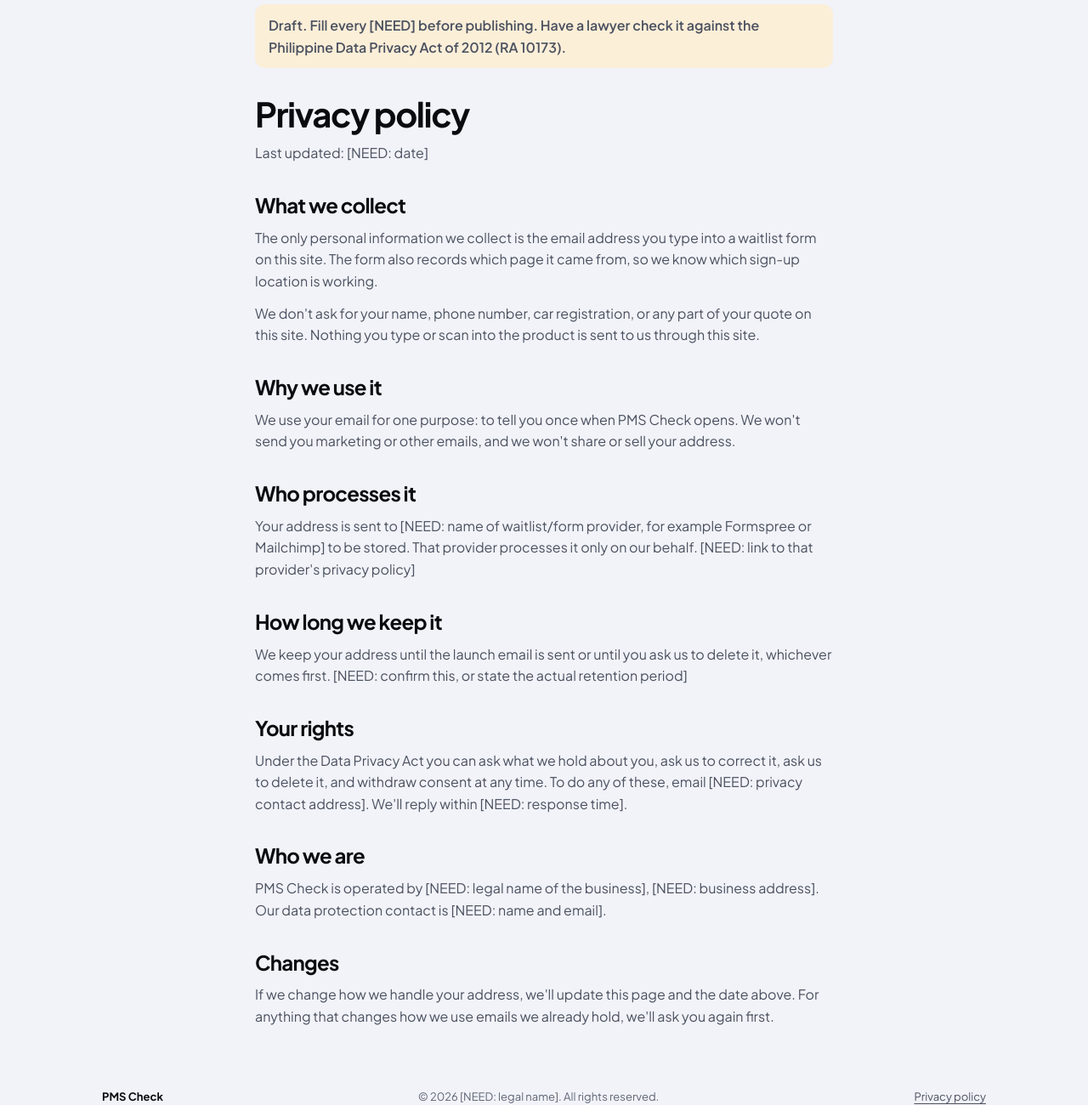
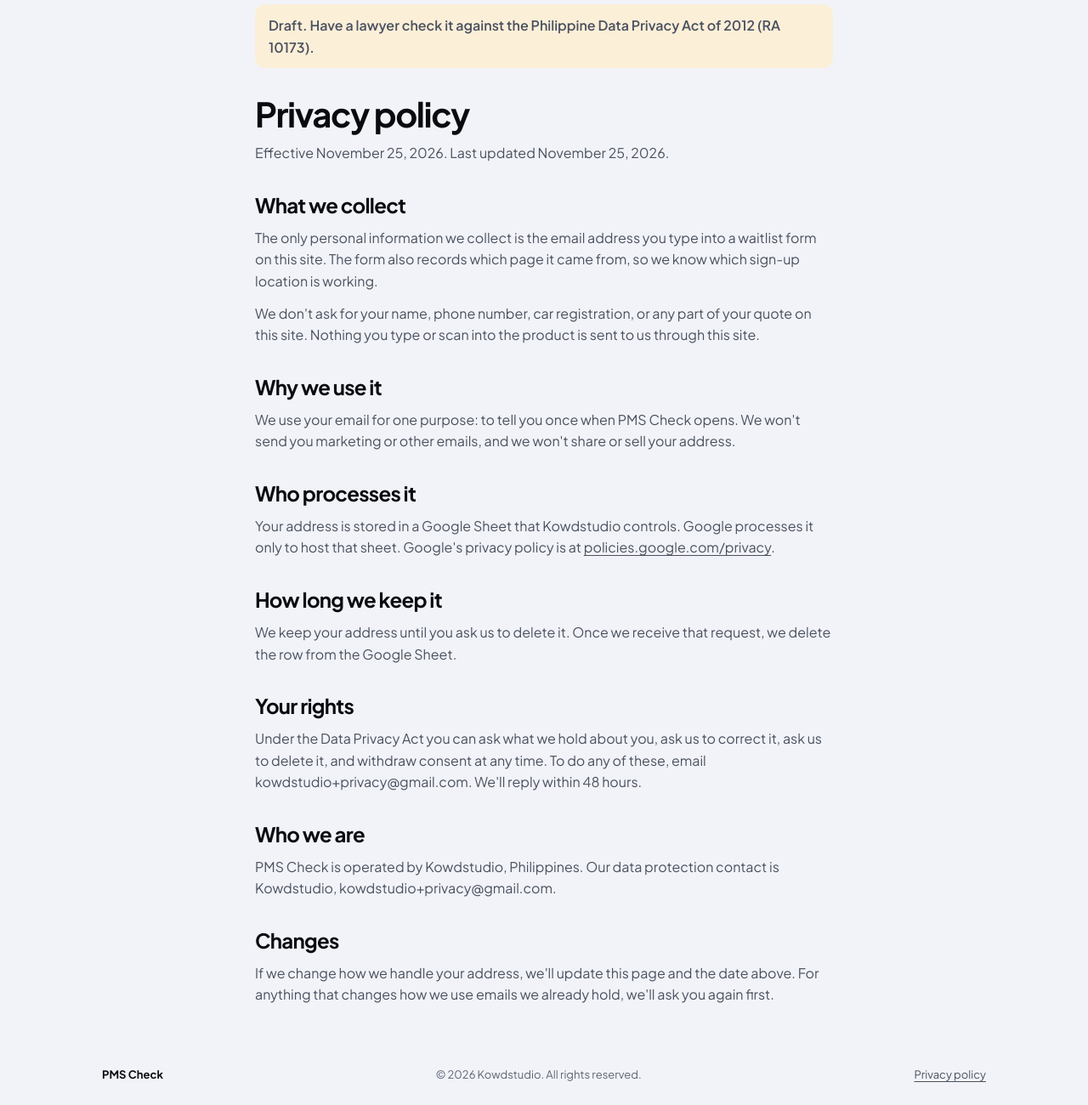
Before and after one commit to enjineerds/pms-check, an Astro site in the folder landing-page/: page /privacy in a window 1280 px wide. Shown: the part 119-1419 px from the top of the page at 85% size. After the commit the page ends 1394 px from the top, so only its background shows below. Built offline with nearby package versions, Linux system fonts and the light colour scheme; Astro itself is replaced by a stand-in of ours.

Commit message:
doc: legal terms

```diff
--- a/landing-page/src/pages/index.astro
+++ b/landing-page/src/pages/index.astro
@@ -245,7 +245,7 @@ const faqs = [
     <div class="wrap foot">
       <b>PMS Check</b>
       <p>Verdicts are checked against the manufacturer's schedule for your car. Figures shown on this page are sample data.</p>
-      <p>© 2026 [NEED: legal name]. All rights reserved.</p>
+      <p>© 2026 Kowdstudio. All rights reserved.</p>
       <nav class="foot-links" aria-label="Legal">
         <a href="/privacy">Privacy policy</a>
       </nav>
--- a/landing-page/src/pages/privacy.astro
+++ b/landing-page/src/pages/privacy.astro
@@ -21,10 +21,10 @@ import Base from '../layouts/Base.astro';
   <main id="main" class="legal">
     <div class="wrap narrow">
       <p class="draft" role="note">
-        Draft. Fill every [NEED] before publishing. Have a lawyer check it against the Philippine Data Privacy Act of 2012 (RA 10173).
+        Draft. Have a lawyer check it against the Philippine Data Privacy Act of 2012 (RA 10173).
       </p>
       <h1>Privacy policy</h1>
-      <p class="updated">Last updated: [NEED: date]</p>
+      <p class="updated">Effective November 25, 2026. Last updated November 25, 2026.</p>
 
       <h2>What we collect</h2>
       <p>
@@ -41,22 +41,22 @@ import Base from '../layouts/Base.astro';
 
       <h2>Who processes it</h2>
       <p>
-        Your address is sent to [NEED: name of waitlist/form provider, for example Formspree or Mailchimp] to be stored. That provider processes it only on our behalf. [NEED: link to that provider's privacy policy]
+        Your address is stored in a Google Sheet that Kowdstudio controls. Google processes it only to host that sheet. Google's privacy policy is at <a href="https://policies.google.com/privacy">policies.google.com/privacy</a>.
       </p>
 
       <h2>How long we keep it</h2>
       <p>
-        We keep your address until the launch email is sent or until you ask us to delete it, whichever comes first. [NEED: confirm this, or state the actual retention period]
+        We keep your address until you ask us to delete it. Once we receive that request, we delete the row from the Google Sheet.
       </p>
 
       <h2>Your rights</h2>
       <p>
-        Under the Data Privacy Act you can ask what we hold about you, ask us to correct it, ask us to delete it, and withdraw consent at any time. To do any of these, email [NEED: privacy contact address]. We'll reply within [NEED: response time].
+        Under the Data Privacy Act you can ask what we hold about you, ask us to correct it, ask us to delete it, and withdraw consent at any time. To do any of these, email kowdstudio+privacy@gmail.com. We'll reply within 48 hours.
       </p>
 
       <h2>Who we are</h2>
       <p>
-        PMS Check is operated by [NEED: legal name of the business], [NEED: business address]. Our data protection contact is [NEED: name and email].
+        PMS Check is operated by Kowdstudio, Philippines. Our data protection contact is Kowdstudio, kowdstudio+privacy@gmail.com.
       </p>
 
       <h2>Changes</h2>
@@ -69,7 +69,7 @@ import Base from '../layouts/Base.astro';
   <footer>
     <div class="wrap foot">
       <b>PMS Check</b>
-      <p>© 2026 [NEED: legal name]. All rights reserved.</p>
+      <p>© 2026 Kowdstudio. All rights reserved.</p>
       <nav class="foot-links" aria-label="Legal">
         <a href="/privacy">Privacy policy</a>
       </nav>
```
Also changed, not shown: landing-page/.impeccable/hook.cache.json.
